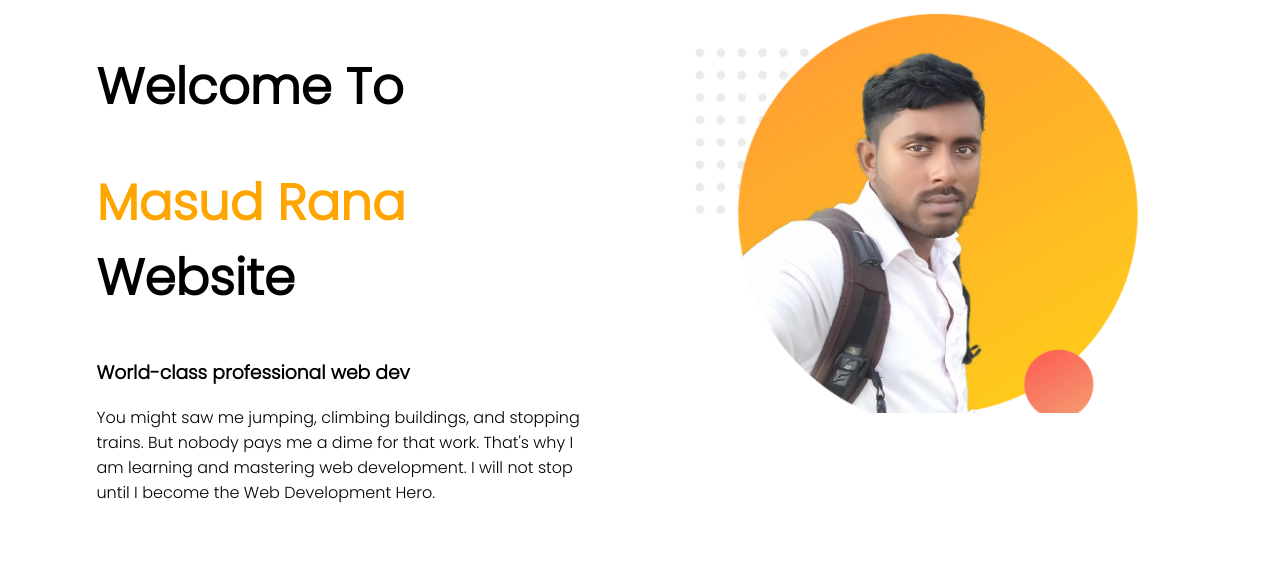
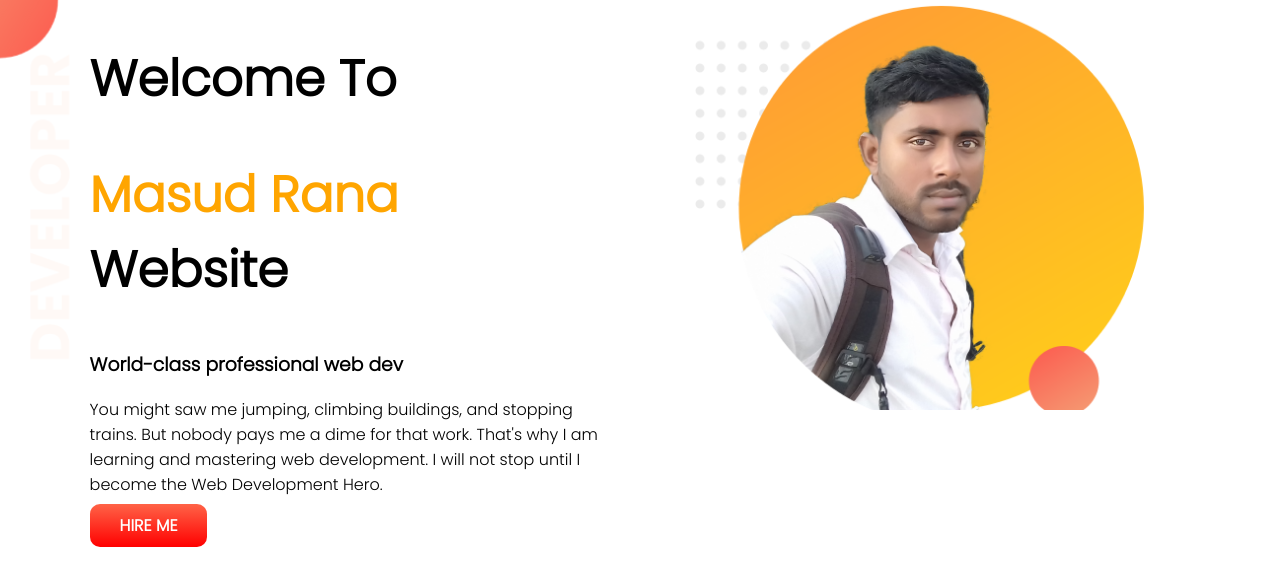
Before and after one commit to freelancermasudrana/web-portfolio, a plain HTML site: page index.html in a window 1280 px wide. Drawn offline with Linux system fonts and the light colour scheme.

Commit message:
added style

```diff
--- a/index.html
+++ b/index.html
@@ -9,12 +9,13 @@
     <link rel="stylesheet" href="style.css">
 </head>
 <body>
-    <section>
+    <section class="top-banner">
         <div class="half-width">
             <h1>Welcome To</h1>
             <h1><span class="name-highlight">Masud Rana</span> Website</h1>
             <h3>World-class professional web dev</h3>
             <p>You might saw me jumping, climbing buildings, and stopping trains. But nobody pays me a dime for that work. That's why I am learning and mastering web development. I will not stop until I become the Web Development Hero.</p>
+            <a class="link-button" href="#">HIRE ME</a>
         </div>
         <div class="half-width">
             <img src="images/profile1.png" alt="">
--- a/style.css
+++ b/style.css
@@ -1,5 +1,7 @@
 body{
     font-family: 'Poppins', sans-serif;
+    margin:0px;
+    padding:0px;
 }
 h1{
     font-size: 50px;
@@ -16,3 +18,16 @@ h1{
 .half-width img{
     width:100%;
 }
+.top-banner{
+    background-image: url("images/top-banner.png");
+    min-height: 500px;
+    background-repeat: no-repeat;
+}
+.link-button{
+    text-decoration: none;
+    background-image: linear-gradient(tomato,red);
+    padding:10px 30px;
+    color:white;
+    font-weight: bold;
+    border-radius: 10px;
+}
```
